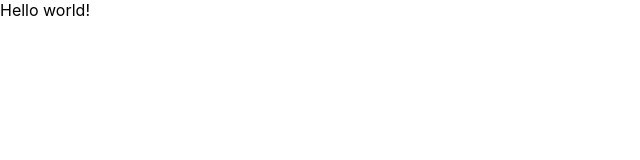
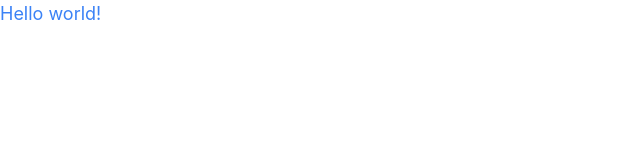
Before and after one commit to malachimda101/chore-bot, a React (Create React App) app in the folder client/: page / in a window 1280 px wide. Shown: the top 160 px of the page, without its empty margins (0-640 px from the left). Built offline with nearby package versions, Linux system fonts and the light colour scheme.

Commit message:
Install tailwind

```diff
--- a/client/package.json
+++ b/client/package.json
@@ -39,5 +39,10 @@
       "last 1 firefox version",
       "last 1 safari version"
     ]
+  },
+  "devDependencies": {
+    "autoprefixer": "^10.4.13",
+    "postcss": "^8.4.18",
+    "tailwindcss": "^3.2.3"
   }
 }
--- /dev/null
+++ b/client/postcss.config.js
@@ -0,0 +1,6 @@
+module.exports = {
+  plugins: {
+    tailwindcss: {},
+    autoprefixer: {},
+  },
+}
--- a/client/src/App.tsx
+++ b/client/src/App.tsx
@@ -1,5 +1,5 @@
 const App = () => {
-  return <div>Hello world!</div>;
+  return <div className="text-lg text-blue-500">Hello world!</div>;
 };
 
 export default App;
--- /dev/null
+++ b/client/tailwind.config.js
@@ -0,0 +1,8 @@
+/** @type {import('tailwindcss').Config} */
+module.exports = {
+  content: ['./src/**/*.{js,jsx,ts,tsx}'],
+  theme: {
+    extend: {}
+  },
+  plugins: []
+};
```
Also changed, not shown: client/src/index.css (+7 -5 lines), 1 other file (tests, documents, lock files or other folders).
